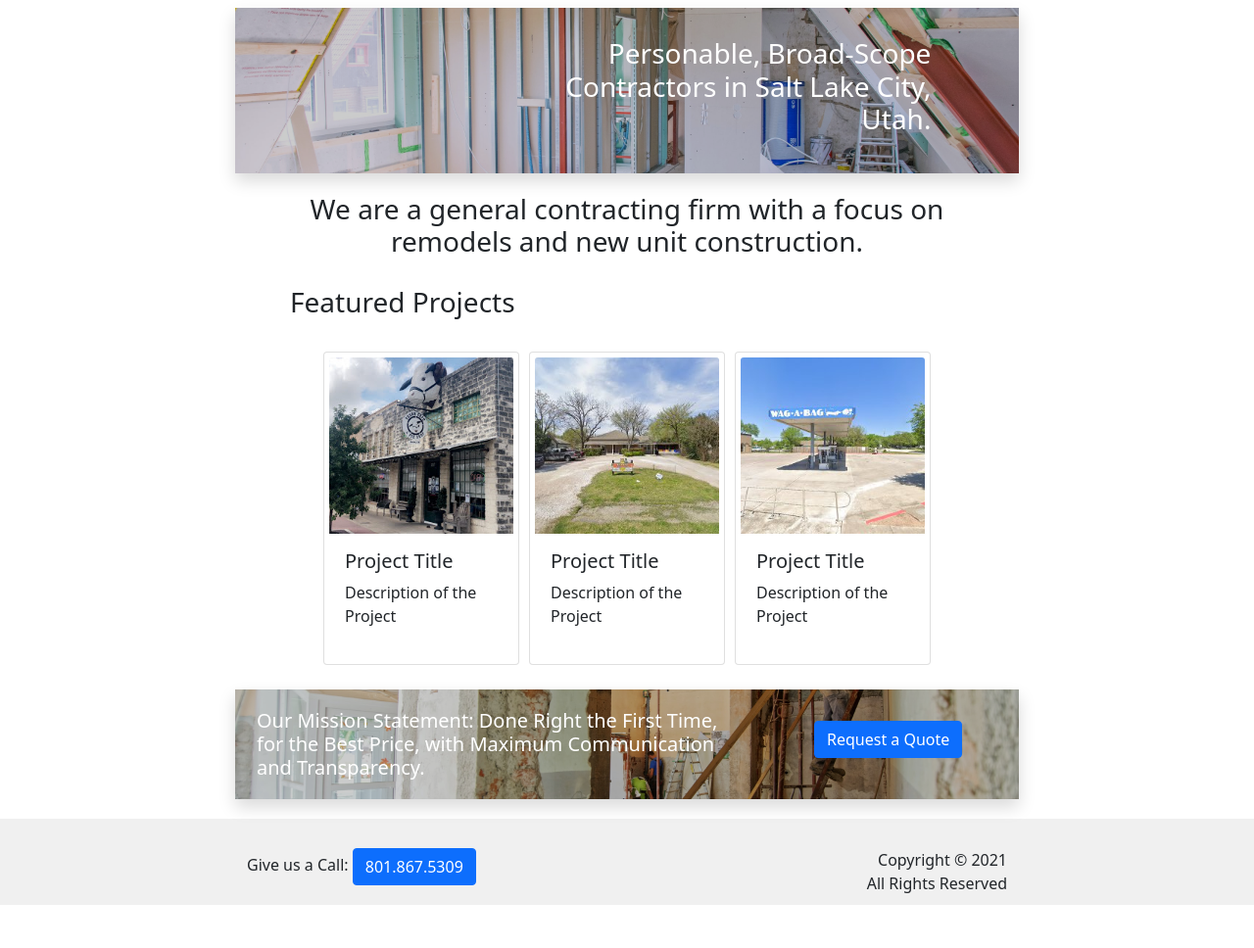
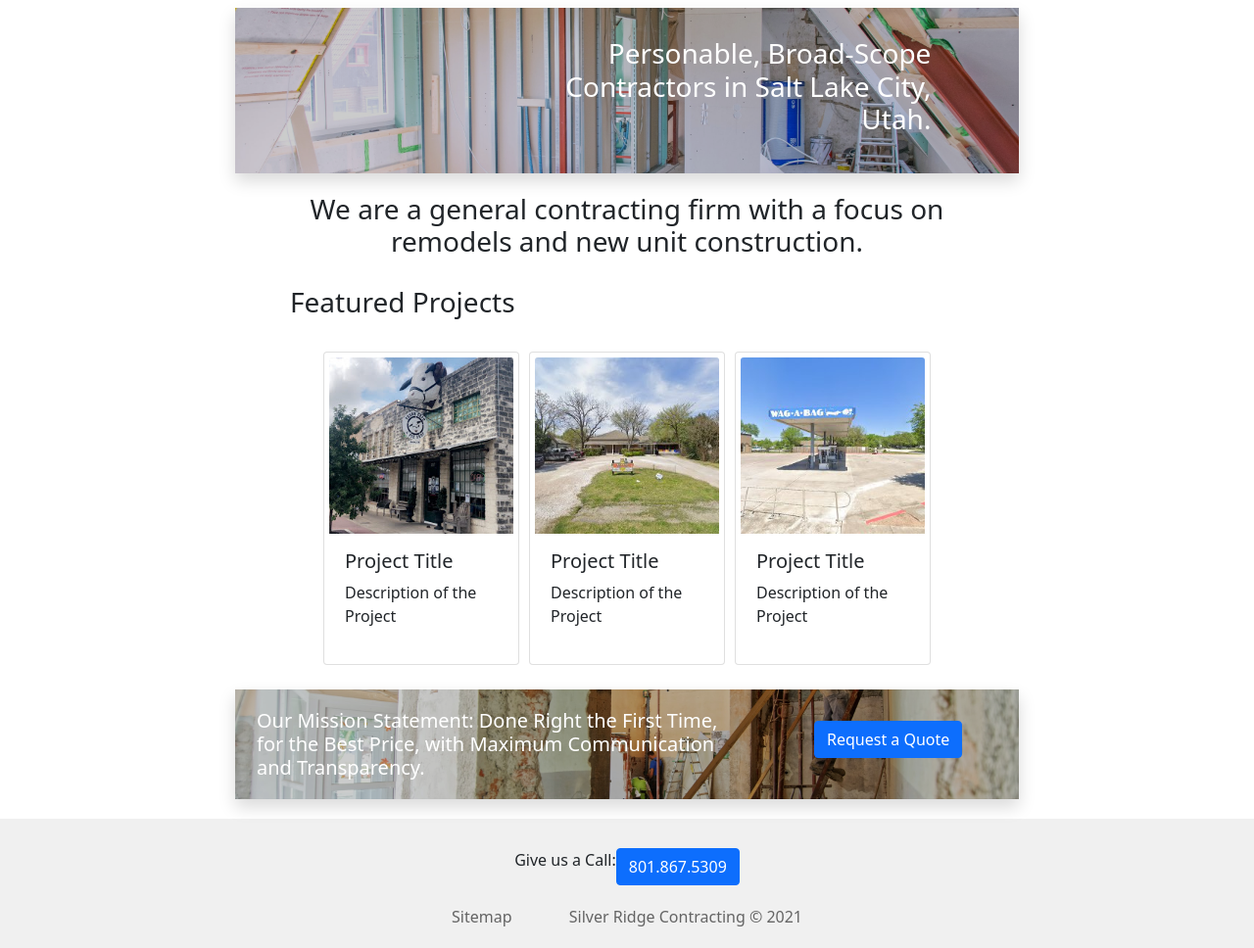
Before and after one commit to ethanzitting/silver-ridge, a website: page docs/index.html in a window 1280 px wide. Shown: the part 72-1040 px from the top of the page at 98% size. Before the commit the page ends 996 px from the top, so only its background shows below. Drawn offline with nearby package versions, Linux system fonts and the light colour scheme.

Commit message:
Mostly fixed footer floating above bottom of page. Added sitemap link to footer, changed copywrite of footer.

```diff
--- a/docs/index.html
+++ b/docs/index.html
@@ -121,18 +121,20 @@
     <footer class="bg-offwhite">
       <div class="container limit-width">
         <div class="row">
-          <div class="col-6">
-            Give us a Call:
+          <div class="col-12 flex-center">
+            <span>Give us a Call:</span>
             <a href="tel:801-867-5309">
               <button class="btn btn-primary">
                 801.867.5309
               </button>
             </a>
           </div>
-
-          <div class="col-6 text-right">
-            Copyright &#169; 2021<br>
-            All Rights Reserved
+        </div>
+        <div class="row color-muted">
+          <div class="container-fluid text-center">
+            <a href="">Sitemap</a>
+            <div class="inline-block" style="width: 50px"></div>
+            <span>Silver Ridge Contracting &#169; 2021</span>
           </div>
         </div>
       </div>
--- a/docs/styles.css
+++ b/docs/styles.css
@@ -20,6 +20,9 @@ body {
   width: 100%;
   max-width: 800px;
   margin-top: 80px;
+
+  /* Footer Fix */
+  min-height: calc(100vh - 80px - 110px);
 }
 
 .sticky-top {
@@ -56,6 +59,10 @@ body {
 
 .indent {
   padding-left: 2em;
+}
+
+.inline-block {
+  display: inline-block;
 }
 
 /* SECTION SPECIFIC LAYOUT AND SPACING */
@@ -131,7 +138,7 @@ footer {
   margin-top: 20px;
   margin-bottom: 0;
   margin-block-end: 0;
-  padding: 10px 20px;
+  padding: 10px 20px 20px 20px;
 }
 
 /* FONTS AND COLORS */
@@ -154,3 +161,7 @@ a, a:visited, a:active {
 .nav-link {
   font-size: 1.5em;
 }
+
+.color-muted {
+  color:rgba(100, 100, 100)
+}
```
Also changed, not shown: docs/about-us.html (+1 -2 lines), docs/contact-us.html (+1 -2 lines), docs/past-projects.html (+1 -2 lines), docs/testimonies.html (+1 -2 lines).
